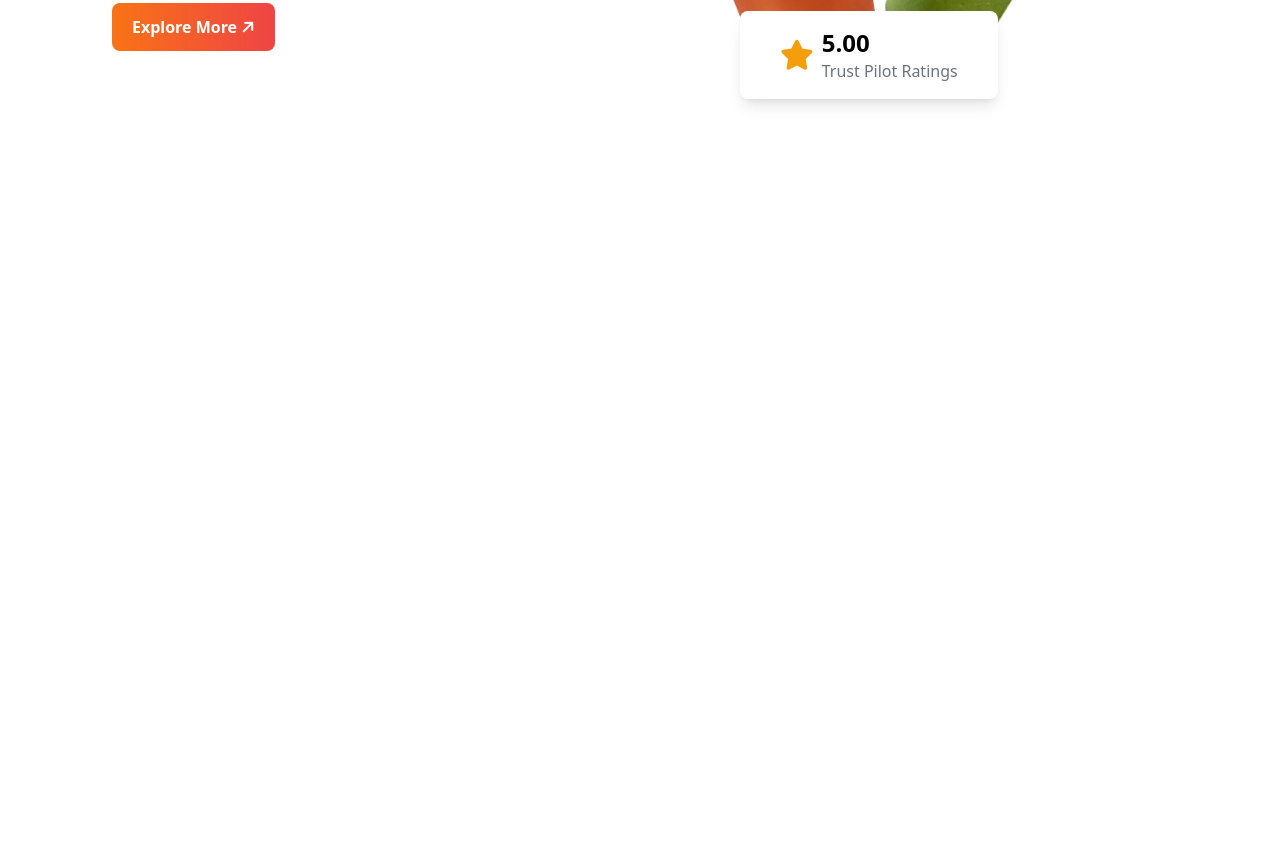
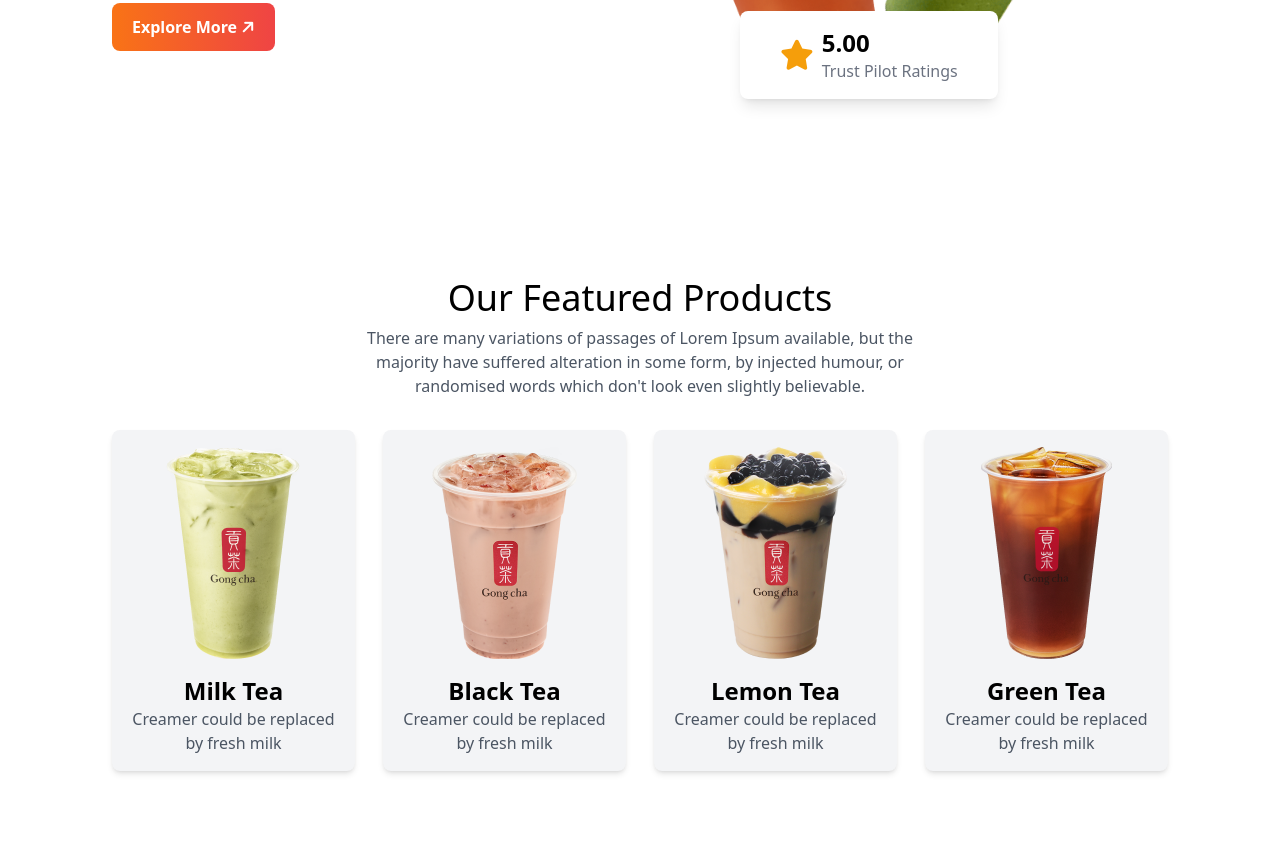
Before and after one commit to sajjadsajux/tea-shop, a plain HTML site: page index.html in a window 1280 px wide. Shown: the part 349-1216 px from the top of the page. Before the commit the page ends 800 px from the top, so only its background shows below. Drawn offline with nearby package versions, Linux system fonts and the light colour scheme.

Commit message:
Featured section done with responsiveness

```diff
--- a/index.html
+++ b/index.html
@@ -29,7 +29,7 @@
   <!-- Main Section -->
   <main class="max-w-screen-xl mx-auto px-16 lg:px-28">
     <!-- Header Section -->
-     <header class="flex pt-10 mb-20">
+     <header class="md:flex pt-10 mb-20">
       <!-- Text content -->
        <div>
         <h1 class="text-5xl md:text-7xl">It's good<br>
@@ -61,7 +61,50 @@
            </div>
         </div>
      </header>
+     <!-- featured section -->
+      <section class="py-8 lg:py-24">
+        <!-- tittle -->
+         <div class="text-center mb-8">
+          <h1 class="text-3xl md:text-4xl mb-2">Our Featured Products</h1>
+          <p class="text-gray-600 max-w-xl	mx-auto">There are many variations of passages of Lorem Ipsum available, but the majority have suffered alteration in some form, by injected humour, or randomised words which don't look even slightly believable. </p>
+         </div>
+         <!-- Grid Cards -->
+          <div class="grid grid-cols-1 md:grid-cols-2 lg:grid-cols-4 text-center gap-7">
+            <!-- Product cards -->
+             <div class="bg-gray-100 shadow-md rounded-lg overflow-hidden">
+              <img src="images/tea-1.png" alt="" class="mx-auto pt-4">
+              <div class="p-4">
+                <h2 class="text-2xl font-bold">Milk Tea</h2>
+                <p class="text-gray-600">Creamer could be replaced by fresh milk</p>
+              </div>
+             </div>
+            <!-- Product cards -->
+             <div class="bg-gray-100 shadow-md rounded-lg overflow-hidden">
+              <img src="images/tea-2.png" alt="" class="mx-auto pt-4">
+              <div class="p-4">
+                <h2 class="text-2xl font-bold">Black Tea</h2>
+                <p class="text-gray-600">Creamer could be replaced by fresh milk</p>
+              </div>
+             </div>
+            <!-- Product cards -->
+             <div class="bg-gray-100 shadow-md rounded-lg overflow-hidden">
+              <img src="images/tea-3.png" alt="" class="mx-auto pt-4">
+              <div class="p-4">
+                <h2 class="text-2xl font-bold">Lemon Tea</h2>
+                <p class="text-gray-600">Creamer could be replaced by fresh milk</p>
+              </div>
+             </div>
+            <!-- Product cards -->
+             <div class="bg-gray-100 shadow-md rounded-lg overflow-hidden">
+              <img src="images/tea-4.png" alt="" class="mx-auto pt-4">
+              <div class="p-4">
+                <h2 class="text-2xl font-bold">Green Tea</h2>
+                <p class="text-gray-600">Creamer could be replaced by fresh milk</p>
+              </div>
+             </div>
 
+          </div>
+      </section>
   </main>
 
 </body>
```
